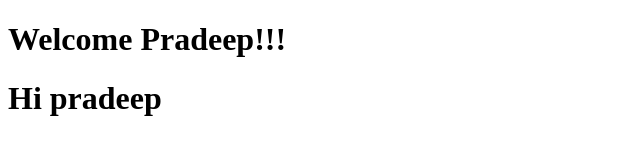
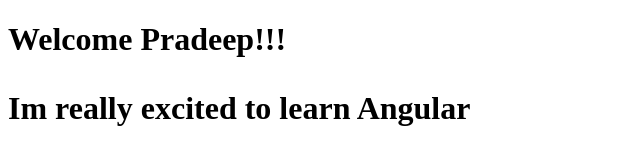
Before and after one commit to vpradeepkumar94/Coursera_test, a plain HTML site: page index.html in a window 1280 px wide. Shown: the whole page, without its empty margins (0-640 px from the left). Drawn offline with Linux system fonts and the light colour scheme.

Commit message:
Next version of web file

```diff
--- a/index.html
+++ b/index.html
@@ -5,6 +5,7 @@
 </head>
 <body>
 <h1> Welcome Pradeep!!! <h1>
-Hi pradeep
+
+<p>Im really excited to learn Angular</p>
  </body>
 </html>
```
